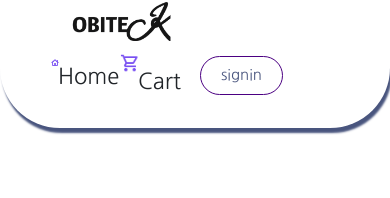
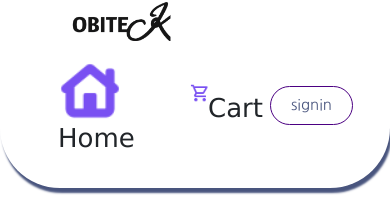
Before and after one commit to DareIsrael/DeliveryApp-UI, a React (Create React App) app: page / in a window 390 px wide. Shown: the top 198 px of the page. Built offline with nearby package versions, Linux system fonts and the light colour scheme; no server answers.

Commit message:
new commit

```diff
--- a/src/components/navbar/navbar.css
+++ b/src/components/navbar/navbar.css
@@ -139,6 +139,7 @@
 
     }
     .hidden_home img {
+        width: 90px !important;
        padding-left: 10px;
     }
     .nav_p {
@@ -147,7 +148,8 @@
         right: 0;
         left: 18px;
         margin-bottom: 0;
-        font-size: 22px;
+        font-size: 26px !important;
+        font-family: Verdana, sans-serif;
     }
     .navbar .logo {
         width: 140px;
--- a/src/pages/verify/Verify.css
+++ b/src/pages/verify/Verify.css
@@ -46,3 +46,16 @@
         transform: rotate(360deg);
     }
 }
+
+@media (max-width: 1050px) {
+    .verify {
+        margin-top: 100px;
+    }
+    .verify .spinner {
+        width: 250px !important;
+        height: 250px !important;
+    }
+    .verify-message {
+        font-size: 35px !important;
+    }
+}
```
Also changed, not shown: 1 other file (tests, documents, lock files or other folders).
